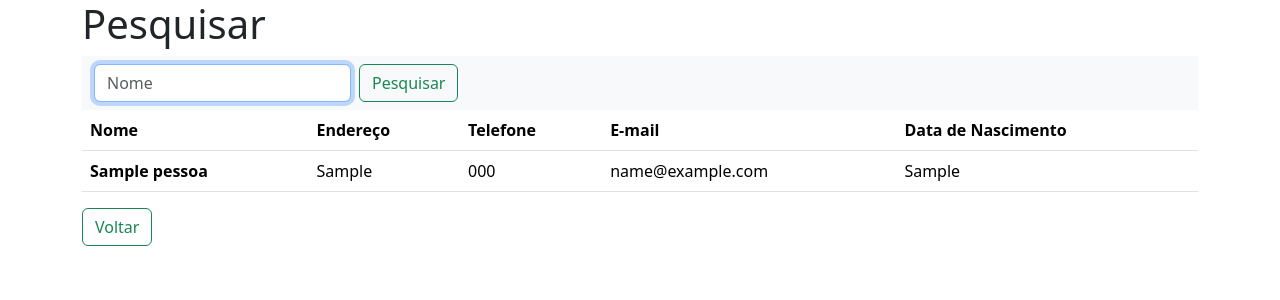
After one commit to Guilhermefariah/API_PHP_MYSQL, a PHP site: page /pesquisa.php in a window 1280 px wide. The commit adds this page. Shown: the top 300 px of the page. Run offline with PHP 8.4, Linux system fonts and the light colour scheme; tables that the repository leaves empty or names only in its code hold one stand-in row (values such as "Sample post").

Commit message:
ok
Em andamento

```diff
--- /dev/null
+++ b/conexao.php
@@ -0,0 +1,17 @@
+<?php
+    $server = "localhost";
+    $user = "root";
+    $pass = "";
+    $bd = "empresa";
+
+    if($conn = mysqli_connect($server,$user,$pass,$bd)){
+        //echo "Conectado!";
+    }else
+       echo "[ERRO]";
+
+    function mensagem($texto, $tipo){
+        echo "<div class='alert alert-$tipo' role='alert'>
+            $texto
+      </div>";
+    }
+?>
--- /dev/null
+++ b/pesquisa.php
@@ -0,0 +1,73 @@
+<!doctype html>
+<html lang="en">
+
+<head>
+    <meta charset="utf-8">
+    <meta name="viewport" content="width=device-width, initial-scale=1">
+    <title>Pesquisar</title>
+    <link href="https://cdn.jsdelivr.net/npm/bootstrap@5.3.2/dist/css/bootstrap.min.css" rel="stylesheet"
+        integrity="sha384-T3c6CoIi6uLrA9TneNEoa7RxnatzjcDSCmG1MXxSR1GAsXEV/Dwwykc2MPK8M2HN" crossorigin="anonymous">
+</head>
+
+<body>
+    <?php
+
+    $pesquisa = $_POST["busca"] ?? '';
+
+    include "conexao.php";
+
+    $sql = "SELECT * FROM pessoas WHERE nome LIKE '%$pesquisa%' ";
+
+    $dados = mysqli_query($conn, $sql);
+
+    ?>
+    <div class="container">
+        <div class="row">
+            <div class="col">
+                <h1>Pesquisar</h1>
+                <nav class="navbar bg-body-tertiary">
+                    <div class="container-fluid">
+                        <form class="d-flex" role="search" action="pesquisa.php" method="post">
+                            <input class="form-control me-2" type="search" placeholder="Nome" aria-label="Search" name="busca" autofocus>
+                            <button class="btn btn-outline-success" type="submit">Pesquisar</button>
+                        </form>
+                    </div>
+                </nav>
+                <table class="table table-hover">
+                    <thead>
+                        <tr>
+                            <th scope="col">Nome</th>
+                            <th scope="col">Endereço</th>
+                            <th scope="col">Telefone</th>
+                            <th scope="col">E-mail</th>
+                            <th scope="col">Data de Nascimento</th>
+                        </tr>
+                    </thead>
+                    <tbody>
+                        <?php
+                        while($linha = mysqli_fetch_assoc($dados)){
+                            $cod_pessoa = $linha["cod_pessoa"];
+                            $nome = $linha["nome"];
+                            $endereco = $linha["endereco"];
+                            $telefone = $linha["telefone"];
+                            $email = $linha["email"];
+                            $data_nascimento = $linha["data_nascimento"];
+
+                            echo " <tr>
+                            <th scope='row'>$nome</th>
+                            <td>$endereco</td>
+                            <td>$telefone</td>
+                            <td>$email</td>
+                            <td>$data_nascimento</td>
+                            </tr>";
+                        }
+                    ?>
+                    </tbody>
+                </table>
+                <a href="index.php" class="btn btn-outline-success">Voltar</a>
+            </div>
+        </div>
+    </div>
+
+</body>
+</html>
```
Also changed, not shown: cadastro.php (added, +36 -0 lines), form.php (added, +49 -0 lines), index.php (+11 -28 lines).
